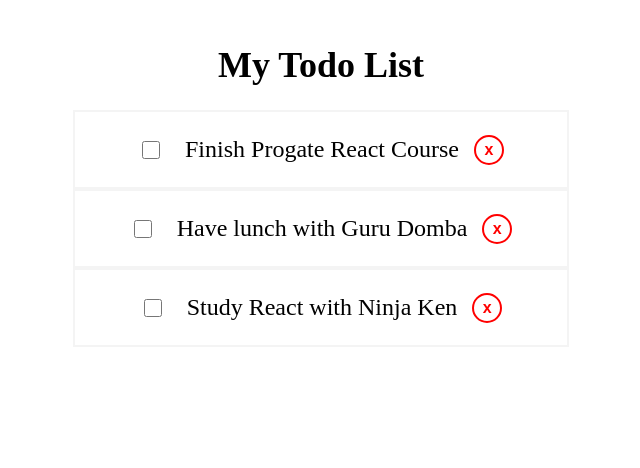
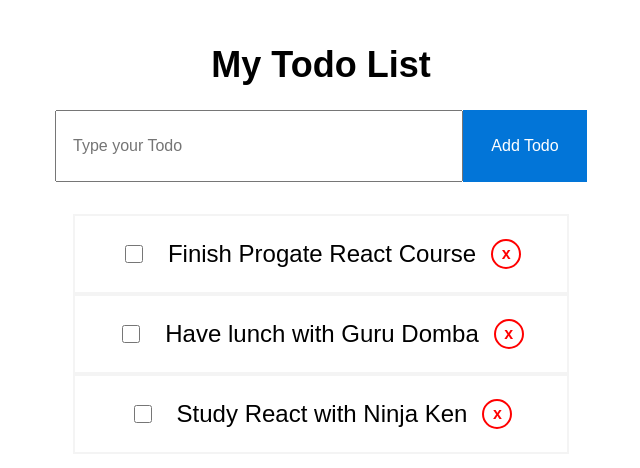
Before and after one commit to addinseptyan/progate-todo, a React (Vite) app: page / in a window 1280 px wide. Shown: the top 468 px of the page, without its empty margins (319-959 px from the left). Built offline with nearby package versions, Linux system fonts and the light colour scheme.

Commit message:
develop add todo feature

```diff
--- a/src/App.jsx
+++ b/src/App.jsx
@@ -1,5 +1,6 @@
 import { useState } from 'react';
 import Todos from './components/Todos';
+import TodoForm from './components/TodoForm';
 
 function App() {
   const [todos, setTodos] = useState([
@@ -35,9 +36,29 @@
     setTodos(newTodos);
   }
 
+  // const addTodo = () => {
+  //   console.log('This is addTodo Function')
+  // }
+
+  const addTodo = (todoTitle) => {
+    if (todoTitle === '') {
+      return
+    }
+
+    const newTodo = {
+      id: todos.length + 1,
+      title: todoTitle,
+      completed: false,
+    }
+
+    const updatedTodos = todos.concat(newTodo)
+    setTodos(updatedTodos)
+  }
+
   return (
     <div style={styles.container}>
       <h1 style={styles.title}>My Todo List</h1>
+      <TodoForm addTodo={addTodo} />
       <Todos todos={todos} toggleCompleted={toggleCompleted} deleteTodo={deleteTodo}/>
     </div>
   )
@@ -47,6 +68,7 @@
   container: {
     textAlign: 'center',
     padding: '12px',
+    fontFamily: 'sans-serif'
   },
   title: {
     fontSize: '36px'
--- /dev/null
+++ b/src/components/TodoForm.jsx
@@ -0,0 +1,64 @@
+import { useState } from 'react';
+
+const TodoForm = ({ addTodo }) => {
+    const [title, setTitle] = useState('')
+
+    const handleSubmit = (event) => {
+        event.preventDefault()
+        addTodo(title)
+        setTitle('')
+    }
+
+    const handleChangeTitle = (event) => {
+        setTitle(event.target.value)
+    }
+
+    console.log(title)
+
+    return (
+        <div style={styles.container}>
+            <form style={styles.formContainer}
+                onSubmit={(event) => {
+                    handleSubmit(event)
+                }}
+            >
+                <input
+                    type="text"
+                    placeholder="Type your Todo"
+                    style={styles.formInput}
+                    onChange={(event) => {
+                        handleChangeTitle(event)
+                    }}
+                    value={title}
+                />
+                <button style={styles.button}>Add Todo</button>
+            </form>
+        </div>
+    )
+}
+
+const styles = {
+    container: {
+        marginBottom: '32px',
+    },
+    formContainer: {
+        height: '72px',
+        display: 'flex',
+        justifyContent: 'center',
+        width: '100%',
+    },
+    formInput: {
+        fontSize: '16px',
+        padding: '0 16px',
+        width: '30%',
+    },
+    button: {
+        fontSize: '16px',
+        width: '10%',
+        backgroundColor: '#0275d8',
+        color: 'white',
+        border: 'none'
+    },
+}
+
+export default TodoForm
```
